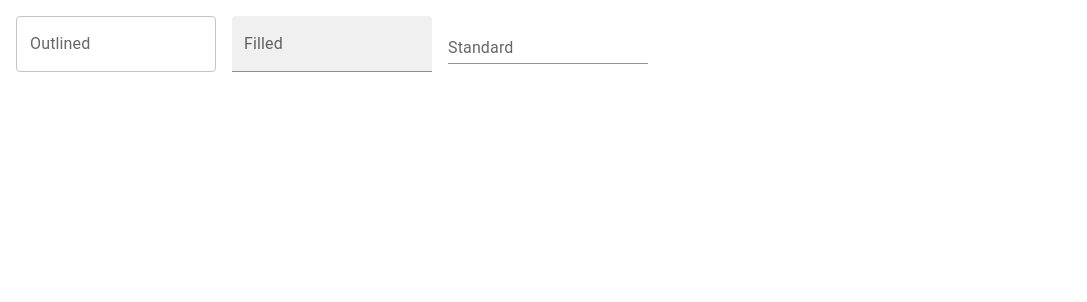
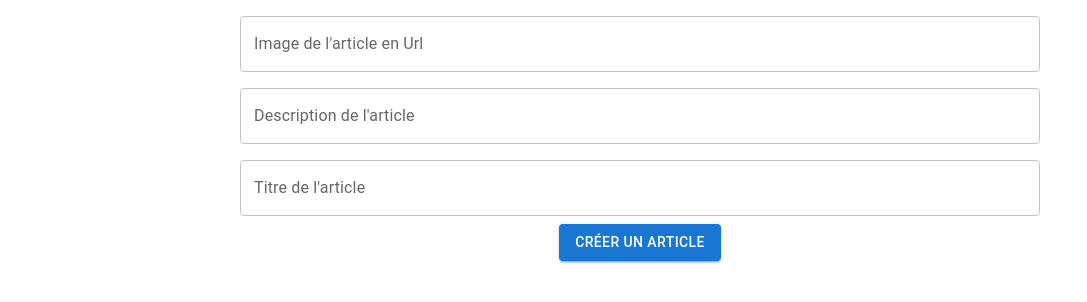
Before and after one commit to ZINGAClenn01/strore, a Next.js app: page /Contact in a window 1280 px wide. Shown: the top 302 px of the page, without its empty margins (0-1087 px from the left). Built offline with nearby package versions, Linux system fonts and the light colour scheme.

Commit message:
initialise

```diff
--- a/pages/Contact.jsx
+++ b/pages/Contact.jsx
@@ -1,31 +1,100 @@
+import TextField from '@mui/material/TextField';
+import Box from '@mui/material/Box';
+import Button from '@mui/material/Button';
+import React from 'react';
+import { useState } from 'react';
+import { doc, setDoc } from "firebase/firestore";
+import { db } from "../Firebase/Fibase";
 
+export default function MonFormulaire() {
+  // Définition des états des champs de formulaire
+  const [formData, setFormData] = useState({
+    title: '',
+    image: '',
+    plus: ''
+  });
 
-// export default function Contact () {
-//     return (
-//         <div>
+  const handleChange = (e) => {
+    const { name, value } = e.target;
+    setFormData({
+      ...formData,
+      [name]: value
+    });
+  };
 
-//         </div>
-//     )
+  const handleSubmit = async (e) => {
+    e.preventDefault();
+    try {
+      // Appel à la fonction pour ajouter l'élément dans Firestore
+      await ajouterElementDansFirestore(formData);
+      console.log('Article ajouté avec succès !');
 
-//     }
+      // Réinitialisation du formulaire après l'ajout
+      setFormData({
+        title: '',
+        image: '',
+        plus: ''
+      });
+    } catch (error) {
+      console.error("Erreur lors de l'ajout de l'article : ", error);
+    }
+  };
 
-import * as React from 'react';
-import Box from '@mui/material/Box';
-import TextField from '@mui/material/TextField';
+  const ajouterElementDansFirestore = async (data) => {
+    try {
+      // Ajout de l'élément dans la collection "chaussure"
+      await setDoc(doc(db, "chaussure", data.title), {
+        title: data.title,
+        image: data.image,
+        plus: data.plus
+      });
 
-export default function Contact() {
+      console.log("Document ajouté avec succès !");
+    } catch (error) {
+      console.error("Erreur lors de l'ajout du document : ", error);
+    }
+  };
+
   return (
-    <Box
-      component="form"
-      sx={{
-        '& > :not(style)': { m: 1, width: '25ch' },
-      }}
-      noValidate
-      autoComplete="off"
-    >
-      <TextField id="outlined-basic" label="Outlined" variant="outlined" />
-      <TextField id="filled-basic" label="Filled" variant="filled" />
-      <TextField id="standard-basic" label="Standard" variant="standard" />
-    </Box>
+    <form className='formulaire-ajouter' onSubmit={handleSubmit}>
+      <Box
+        sx={{
+          width: 1000,
+          maxWidth: '100%',
+        }}
+        className="boxform"
+      >
+        <TextField className='textfield'
+        sx={{ m: 1, width: '80%' }}
+          label="Image de l'article en Url"
+          type="url"
+          id="image"
+          name="image"
+          value={formData.image}
+          onChange={handleChange}
+        />
+
+        <TextField className='textfield'
+        sx={{ m: 1, width: '80%' }}
+          label="Description de l'article"
+          type="text"
+          id="plus"
+          name="plus"
+          value={formData.plus}
+          onChange={handleChange}
+        />
+
+        <TextField className='textfield'
+        sx={{ m: 1, width: '80%' }}
+          label="Titre de l'article"
+          type="text"
+          id="title"
+          name="title"
+          value={formData.title}
+          onChange={handleChange}
+        />
+        <Button variant="contained" className='bouton-ajouter' type="submit">Créer un article</Button>
+      </Box>
+    </form>
   );
-}
+};
```
